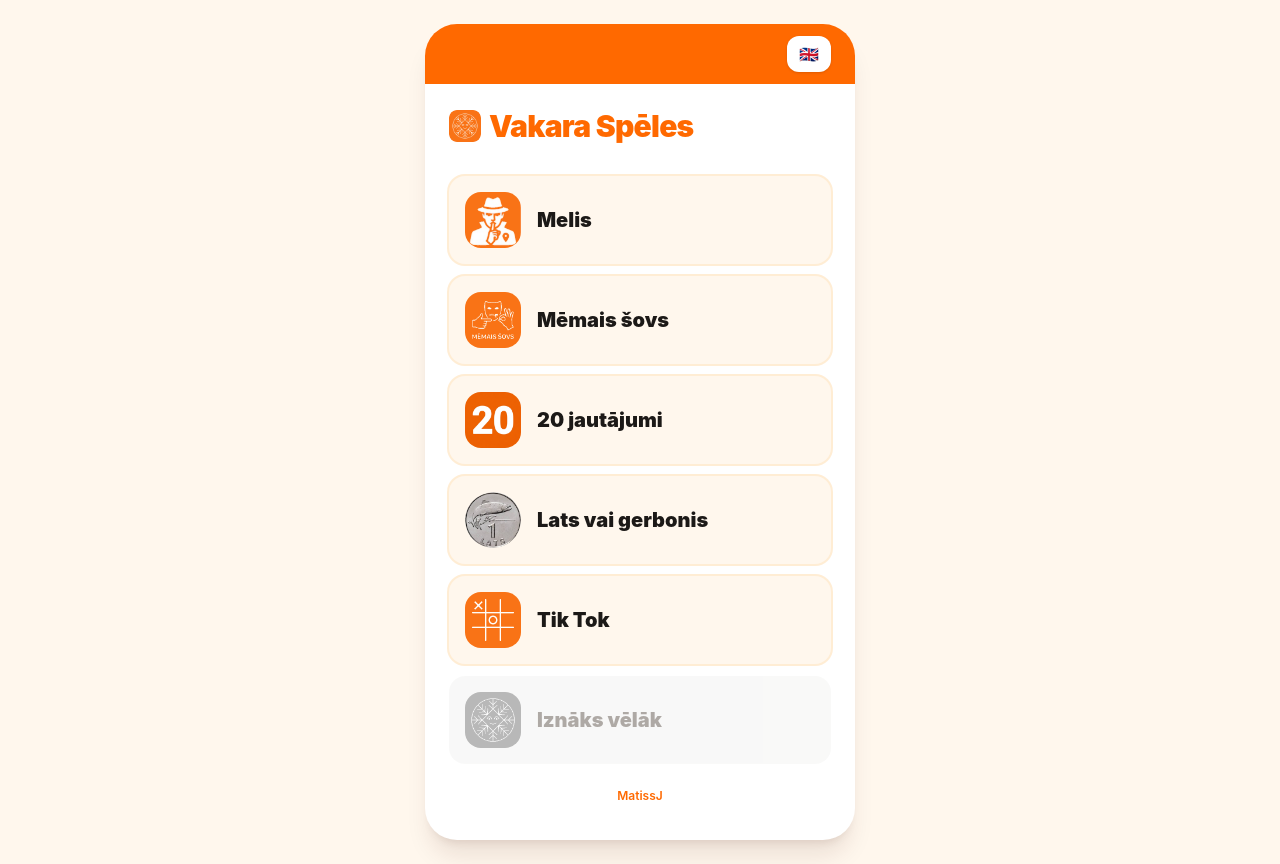
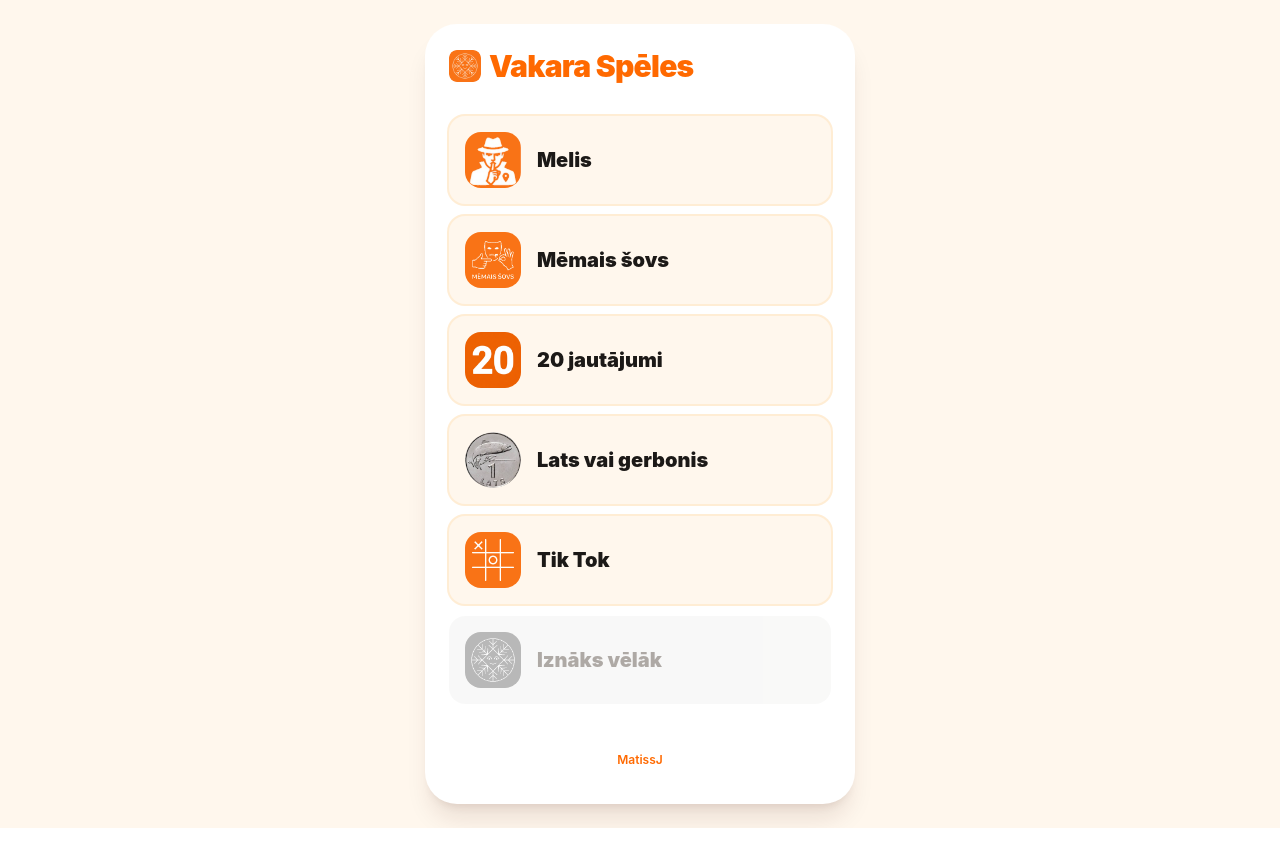
Before and after one commit to Matiss1337/melis-web, a React (Vite) app: page / in a window 1280 px wide. After the commit the page ends 828 px from the top, so only its background shows below. Built offline with nearby package versions, Linux system fonts and the light colour scheme.

Commit message:
Revert "Merge pull request #16 from Matiss1337/cursor/english-home-banner-3677"
This reverts commit a2afbfee40582a697d4894f7fdf3a0dbdaea5ddf, reversing
changes made to c45e379f75887def845815315203dbf62e1f2215.

```diff
--- a/src/App.tsx
+++ b/src/App.tsx
@@ -6,90 +6,41 @@ import { CiparsVaiGerbonisGame, MelisGame, MemaisSovsGame, TikTokGame, TwentyQue
 type InstallPromptEvent = Event & { prompt: () => Promise<void>; userChoice: Promise<{ outcome: string }> }
 
 const installPromptKey = 'melis-install-prompt-seen'
-const homeLanguageKey = 'melis-home-language'
 const placeholders = [0]
 
-const homeCopy = {
-  lv: {
-    language: 'lv',
-    flag: '🇬🇧',
-    switchLanguage: 'Pārslēgt uz angļu valodu',
-    title: 'Vakara Spēles',
-    melis: 'Melis',
-    charades: 'Mēmais šovs',
-    questions: '20 jautājumi',
-    coin: 'Lats vai gerbonis',
-    tikTok: 'Tik Tok',
-    comingSoon: 'Iznāks vēlāk',
-  },
-  en: {
-    language: 'en',
-    flag: '🇱🇻',
-    switchLanguage: 'Switch to Latvian',
-    title: 'Evening Games',
-    melis: 'Spy',
-    charades: 'Charades',
-    questions: '20 Questions',
-    coin: 'Heads or Tails',
-    tikTok: 'Tic-Tac-Toe',
-    comingSoon: 'Coming soon',
-  },
-} as const
-
-type HomeLanguage = keyof typeof homeCopy
-
 function GamesHub() {
-  const [language, setLanguage] = useState<HomeLanguage>(() => localStorage.getItem(homeLanguageKey) === 'en' ? 'en' : 'lv')
-  const copy = homeCopy[language]
-  const toggleLanguage = () => {
-    const nextLanguage = language === 'lv' ? 'en' : 'lv'
-    localStorage.setItem(homeLanguageKey, nextLanguage)
-    setLanguage(nextLanguage)
-  }
-
   return (
     <main className="min-h-dvh bg-orange-50 px-4 py-6 text-stone-900 sm:flex sm:items-center sm:justify-center">
-      <section className="mx-auto flex min-h-[780px] w-full max-w-[430px] flex-col rounded-[2rem] bg-white p-6 shadow-xl shadow-orange-950/10" lang={copy.language}>
-        <div className="-mx-6 -mt-6 mb-6 flex justify-end rounded-t-[2rem] bg-orange-500 px-6 py-3">
-          <button
-            aria-label={copy.switchLanguage}
-            className="rounded-xl bg-white px-3 py-1.5 text-2xl leading-none shadow-sm transition hover:bg-orange-50 focus:outline-none focus:ring-2 focus:ring-white focus:ring-offset-2 focus:ring-offset-orange-500"
-            onClick={toggleLanguage}
-            title={copy.switchLanguage}
-            type="button"
-          >
-            <span aria-hidden="true">{copy.flag}</span>
-          </button>
-        </div>
+      <section className="mx-auto flex min-h-[780px] w-full max-w-[430px] flex-col rounded-[2rem] bg-white p-6 shadow-xl shadow-orange-950/10">
         <header className="mb-8 flex items-center">
           <img className="mr-2 size-8 rounded-lg" src={`${baseUrl}icon-192.png`} alt="" />
-          <h1 className="text-3xl font-black tracking-tight text-orange-500">{copy.title}</h1>
+          <h1 className="text-3xl font-black tracking-tight text-orange-500">Vakara Spēles</h1>
         </header>
         <div className="space-y-3">
           <Link className="flex w-full items-center gap-4 rounded-2xl bg-orange-50 p-4 ring-2 ring-orange-100 transition hover:bg-orange-100 focus:outline-none focus:ring-orange-400" to="/games/melis">
             <img className="size-14 rounded-2xl" src={`${baseUrl}melis.png`} alt="" />
-            <span className="text-xl font-black">{copy.melis}</span>
+            <span className="text-xl font-black">Melis</span>
           </Link>
           <Link className="flex w-full items-center gap-4 rounded-2xl bg-orange-50 p-4 ring-2 ring-orange-100 transition hover:bg-orange-100 focus:outline-none focus:ring-orange-400" to="/games/memais-sovs">
             <img className="size-14 rounded-2xl" src={`${baseUrl}memais-sovs.png`} alt="" />
-            <span className="text-xl font-black">{copy.charades}</span>
+            <span className="text-xl font-black">Mēmais šovs</span>
           </Link>
           <Link className="flex w-full items-center gap-4 rounded-2xl bg-orange-50 p-4 ring-2 ring-orange-100 transition hover:bg-orange-100 focus:outline-none focus:ring-orange-400" to="/games/20-jautajumi">
             <img className="size-14 rounded-2xl" src={`${baseUrl}20-questions.png`} alt="" />
-            <span className="text-xl font-black">{copy.questions}</span>
+            <span className="text-xl font-black">20 jautājumi</span>
           </Link>
           <Link className="flex w-full items-center gap-4 rounded-2xl bg-orange-50 p-4 ring-2 ring-orange-100 transition hover:bg-orange-100 focus:outline-none focus:ring-orange-400" to="/games/cipars-vai-gerbonis">
             <img className="size-14 rounded-full" src={`${baseUrl}coin-number.png`} alt="" />
-            <span className="text-xl font-black">{copy.coin}</span>
+            <span className="text-xl font-black">Lats vai gerbonis</span>
           </Link>
           <Link className="flex w-full items-center gap-4 rounded-2xl bg-orange-50 p-4 ring-2 ring-orange-100 transition hover:bg-orange-100 focus:outline-none focus:ring-orange-400" to="/games/tik-tok">
             <img className="size-14 rounded-2xl" src={`${baseUrl}tik-tok.png`} alt="" />
-            <span className="text-xl font-black">{copy.tikTok}</span>
+            <span className="text-xl font-black">Tik Tok</span>
           </Link>
           {placeholders.map((index) => (
             <div className="flex items-center gap-4 rounded-2xl bg-stone-100 p-4 opacity-60" key={index}>
               <img className="size-14 rounded-2xl grayscale" src={`${baseUrl}icon-192.png`} alt="" />
-              <span className="text-xl font-black text-stone-500">{copy.comingSoon}</span>
+              <span className="text-xl font-black text-stone-500">Iznāks vēlāk</span>
             </div>
           ))}
         </div>
```
Also changed, not shown: 1 other file (tests, documents, lock files or other folders).
